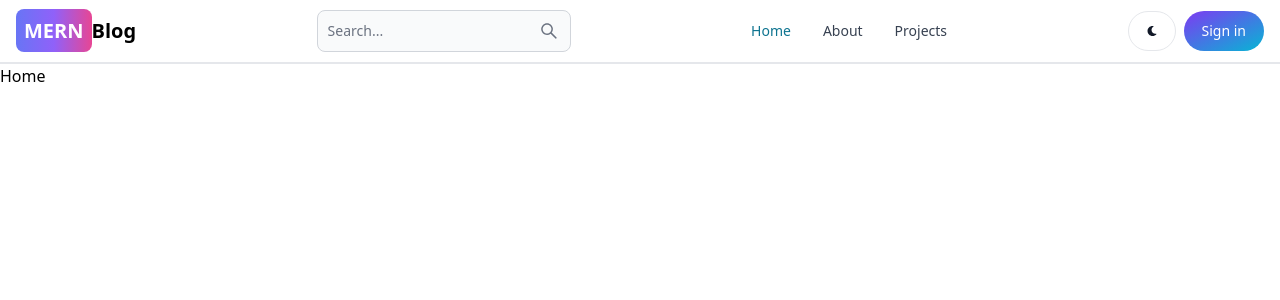
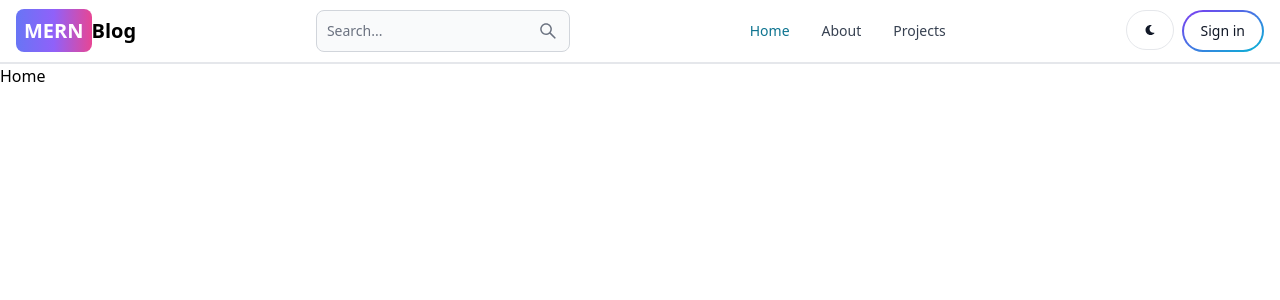
Before and after one commit to DainikP/mern-blog, a React (Vite) app in the folder client/: page / in a window 1280 px wide. Shown: the top 300 px of the page. Built offline with nearby package versions, Linux system fonts and the light colour scheme.

Commit message:
create server

```diff
--- a/client/src/components/Header.jsx
+++ b/client/src/components/Header.jsx
@@ -34,7 +34,7 @@ export default function Header() {
           <FaMoon />
         </Button>
         <Link to="/sign-in">
-          <Button color="gray" gradientDuoTone="purpleToBlue" pill>
+          <Button  gradientDuoTone="purpleToBlue" outline pill>
             Sign in
           </Button>
         </Link>
```
Also changed, not shown: package.json (added, +20 -0 lines), 2 other files (tests, documents, lock files or other folders).
